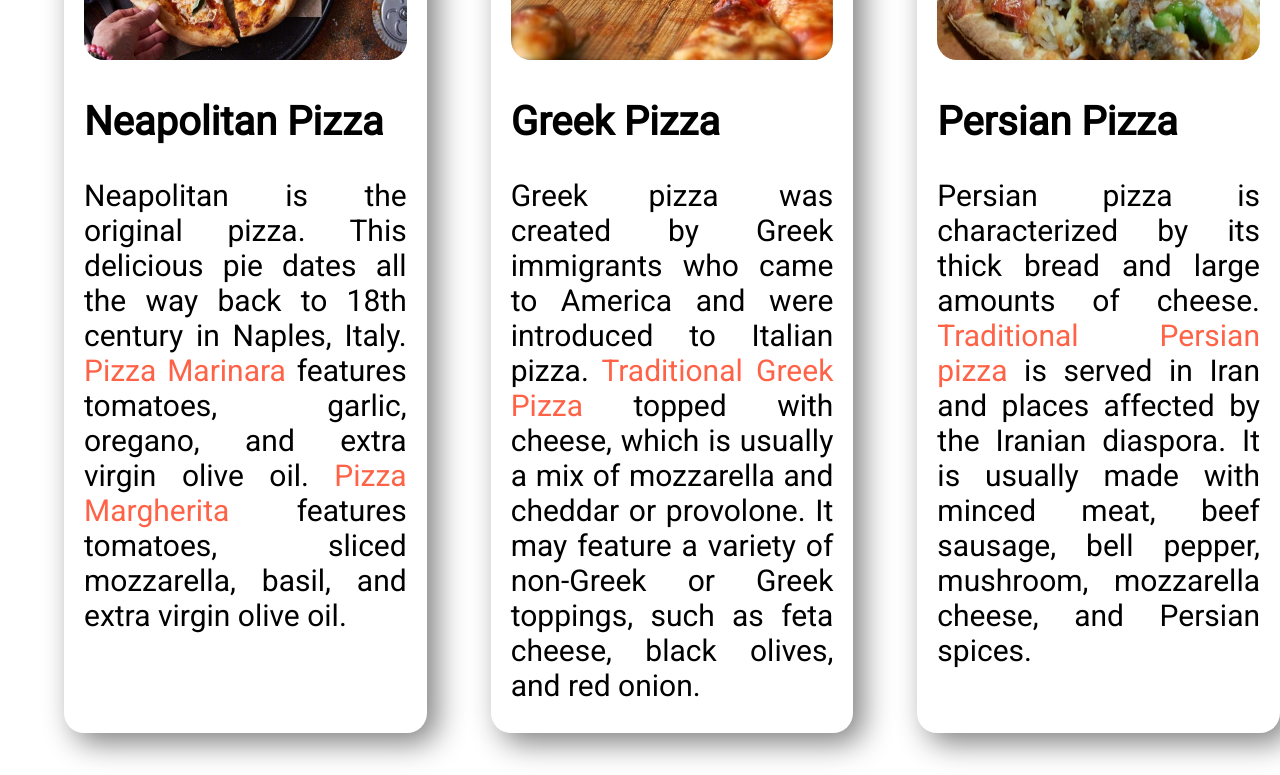
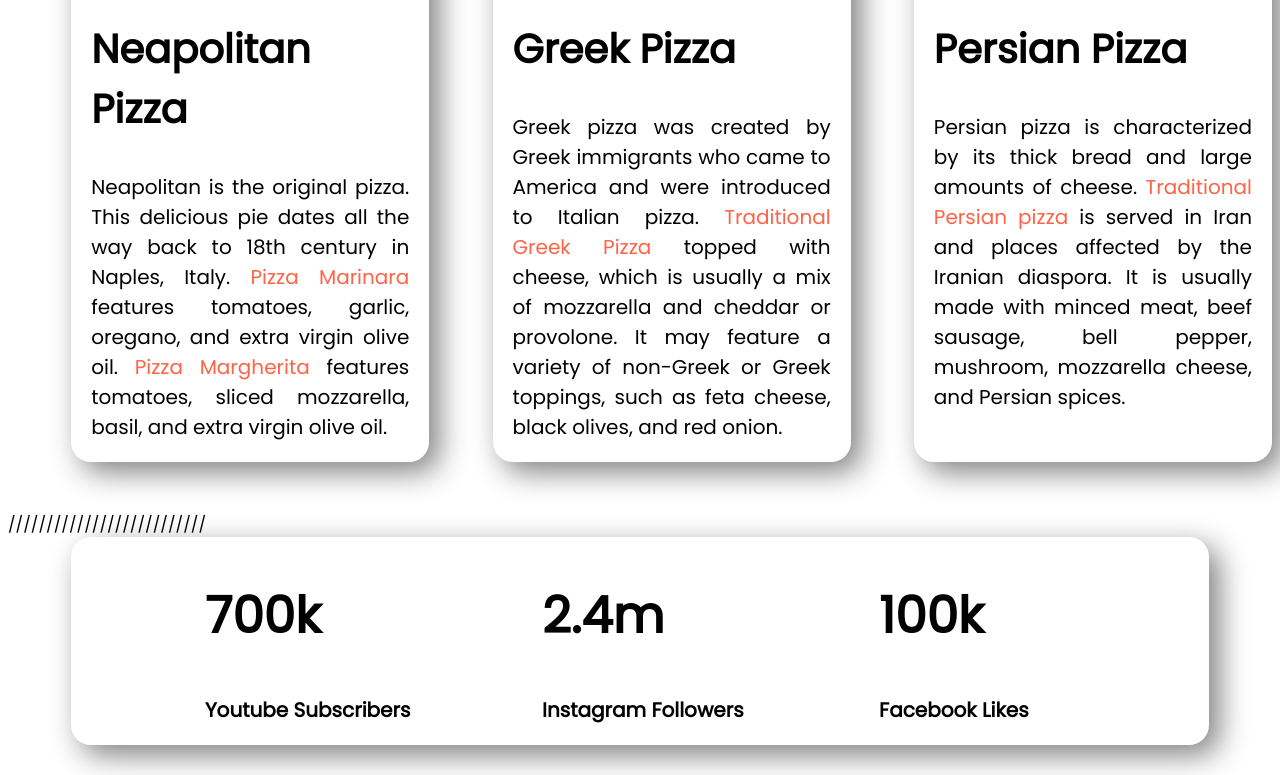
Before and after one commit to banglapress/pizza-persia, a plain HTML site: page index.html in a window 1280 px wide. Shown: the part 1590-2365 px from the top of the page. Drawn offline with Linux system fonts and the light colour scheme.

Commit message:
header and social menu added

```diff
--- a/index.html
+++ b/index.html
@@ -8,12 +8,22 @@
     <title>Original Persian Pizza</title>
     <link rel="preconnect" href="https://fonts.googleapis.com">
     <link rel="preconnect" href="https://fonts.gstatic.com" crossorigin>
-    <link href="https://fonts.googleapis.com/css2?family=Roboto&display=swap" rel="stylesheet">
+    <link href="https://fonts.googleapis.com/css2?family=Poppins&display=swap" rel="stylesheet">
     <link rel="stylesheet" href="style.css">
     <link rel="shortcut icon" href="images/favicon.png" type="image/x-icon">
 </head>
 
 <body>
+
+    <header>
+        <img src="images/logo.png" alt="">
+        <nav>
+            <a class="link-button" href="#">Home</a>
+            <a class="link-button" href="#">About Us</a>
+            <a class="link-button" href="#">Menu</a>
+            <a class="link-button" href="#">Contact Us</a>
+        </nav>
+    </header>
     <section class="flexible-container">
         <div class="half-width">
             <h1>Taste <span class="tomato-text">Original Pizza</span> from their Ancestors</h1>
@@ -44,7 +54,7 @@
 
     </section>
     <section>
-        <div>
+        <div id="////////">
             <h1>Choose Your Menu</h1>
             <p>
                 We have variety of pizza. Every pizza type has a history and the tastes satisfy you in different ways.
@@ -91,6 +101,30 @@
             </div>
         </div>
     </section>
+
+    //////////////////////////
+    <section>
+        <div id="social-link">
+            <div class="social-item">
+                <h1>700k</h1>
+                <p>
+                    Youtube Subscribers
+                </p>
+            </div>
+            <div class="social-item">
+                <h1>2.4m</h1>
+                <p>
+                    Instagram Followers
+                </p>
+            </div>
+            <div class="social-item">
+                <h1>100k</h1>
+                <p>
+                    Facebook Likes
+                </p>
+            </div>
+        </div>
+    </section>
     <footer>
         <p>
         <h1>PIZZA <span class="tomato-text">PERSIA</span></h1>
--- a/style.css
+++ b/style.css
@@ -1,6 +1,12 @@
 body{
-    font-family: 'Roboto', sans-serif;
-    margin: 0;
+    font-family: 'Poppins', sans-serif;
+}
+header{
+    text-align: center;
+    margin-bottom: 20px;
+}
+header img{
+    margin-bottom: 20px;
 }
 h1{
     font-size: 50px;
@@ -12,11 +18,11 @@ h2{
     color: tomato;
 }
 p{
-    font-size: 30px;
+    font-size: 20px;
 }
 .flexible-container{
     display: flex;
-    margin-bottom: 150px;
+    margin-bottom: 50px;
 }
 .half-width{
     width: 50%;
@@ -54,9 +60,25 @@ p{
     border-radius: 20px;
     margin-top: 20px;
 }
-#neapolitan-pizza{
+#social-link{
+    display: flex;
+    width: 80%;
+    margin-left: 5%;
+    padding-left: 5%;
+    padding-right: 5%;
+    box-shadow: 10px 10px 30px gray;
+    border-radius: 20px;
+}
+.social-item{
+    width: 30%;
+    margin-left: 5%;
+    padding-left: 20px;
+    padding-right: 20px;
+    text-align: justify;
+    font-weight: 700;
+}
 
-}
+
 footer {
     background-color: gray;
     color:white;
```
Also changed, not shown: images/logo.png (added).
